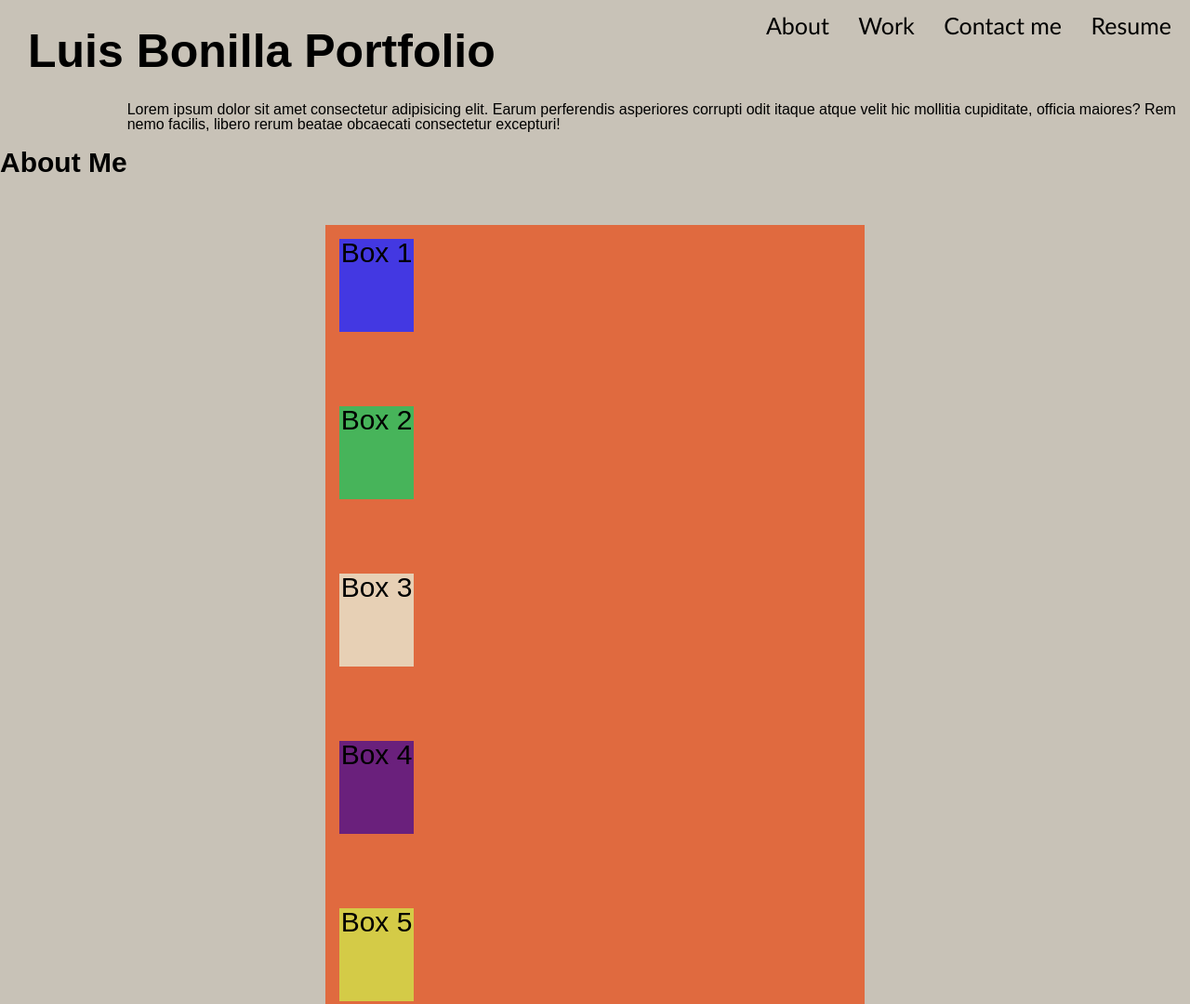
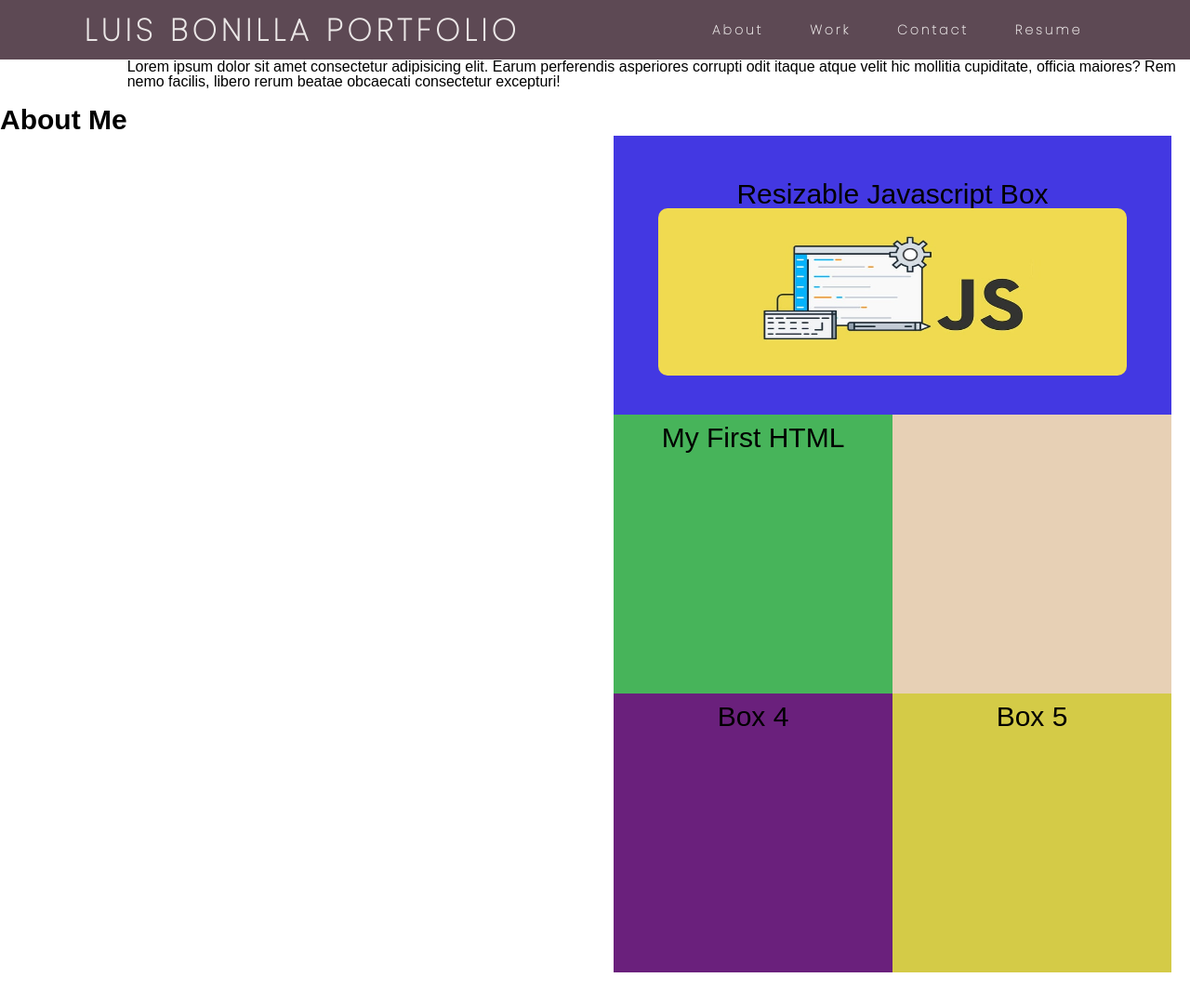
Before and after one commit to LuisBonilla89/Homework-2, a plain HTML site: page index.html in a window 1280 px wide. Shown: the top 1080 px of the page at 93% size. After the commit the page ends 1046 px from the top, so only its background shows below. Drawn offline with Linux system fonts and the light colour scheme.

Commit message:
partial-progress

```diff
--- a/assets/style.css
+++ b/assets/style.css
@@ -1,19 +1,41 @@
-body {
-  background-color: rgb(200, 194, 183);
+* {
+  margin: 0px;
+  padding: 0px;
+  box-sizing: border-box;
 }
 
-.gradient-tittle {
-  background-color: red;
-  background-image: linear-gradient(45deg, #f3ec78, #af4261);
-  background-size: 100%;
-  background-repeat: repeat;
-}
-header h1 {
-  display: inline-block;
-  padding: 30px;
-  font-size: 50px;
+body {
 }
 
+nav {
+  display: flex;
+  justify-content: space-around;
+  align-items: center;
+  min-height: 8vh;
+  background-color: #5d4954;
+  font-family: "Poppins", sans-serif;
+}
+
+.logo {
+  color: rgb(235, 231, 231);
+  text-transform: uppercase;
+  letter-spacing: 5px;
+  font-size: 22px;
+}
+
+.nav-links {
+  display: flex;
+  justify-content: space-around;
+  width: 35%;
+}
+
+.nav-links a {
+  color: rgb(235, 231, 231);
+  text-decoration: none;
+  letter-spacing: 3px;
+  font-weight: bold;
+  font-size: 14px;
+}
 h2 {
   margin-top: 50px;
   font-size: 30px;
@@ -25,28 +47,12 @@ h2 {
   margin-bottom: 50px;
 }
 
-.navigation {
-  padding-top: 15px;
+.grid-container {
+  display: grid;
+  float: right;
   margin-right: 20px;
-  float: right;
-  font-family: "Gill Sans", "Gill Sans MT", Calibri, "Trebuchet MS", sans-serif;
-  font-size: 25px;
-}
-
-.navigation ul {
-  list-style-type: none;
-}
-
-.navigation ul li {
-  display: inline-block;
-  margin-left: 25px;
-}
-
-.grid-container {
-  margin: 100px 350px 150px;
-  background-color: rgb(224, 106, 63);
-  height: 900px;
-  display: grid;
+  grid-template-columns: 300px 300px;
+  grid-template-rows: 300px 300px 300px;
 }
 
 .item-1,
@@ -57,14 +63,17 @@ h2 {
   color: black;
   font-size: 30px;
   text-align: center;
-  width: 80px;
-  height: 100px;
-  margin: 15px;
+  padding-top: 10px;
 }
-
+img {
+  width: 100%;
+  height: 180px;
+  border-radius: 10px;
+}
 .item-1 {
   background: rgb(67, 56, 226);
-  display: grid;
+  grid-column: 1/3;
+  padding: 3rem;
 }
 
 .item-2 {
--- a/index.html
+++ b/index.html
@@ -4,17 +4,25 @@
     <meta charset="UTF-8">
     <meta name="viewport" content="width=device-width, initial-scale=1.0">
     <title>Luis Portfolio</title>
+    <link rel="preconnect" href="https://fonts.gstatic.com">
+    <link href="https://fonts.googleapis.com/css2?family=Poppins:wght@100&family=Roboto&display=swap" rel="stylesheet">
     <link rel="stylesheet" href="assets/reset.css"/>
     <link rel="stylesheet" href="./assets/style.css"/>
 </head>
 <header>
-    <h1 class="Gradient-tittle">Luis Bonilla Portfolio</h1>
-    <nav class="navigation">
-        <ul>
-            <li><a ref="#About">About</a></li>
-            <li><a ref="#Work">Work</a></li>
-            <li><a ref="#Contact me">Contact me</a></li>
-            <li><a ref="#Resume">Resume</a></li>
+    <nav>
+     <div class="logo">
+            <h1>Luis Bonilla Portfolio</h1>
+     </div>
+          <ul class="nav-links">
+             <li><a href="#">About</a>
+             </li>
+             <li><a href="#">Work</a>
+             </li>
+             <li><a href="#">Contact</a>
+             </li>
+             <li><a href="#">Resume</a>
+             </li>
           </ul>
     </nav>
 </header>
@@ -22,16 +30,25 @@
         <section class=About-me>
              <h2 class="tittle-about">About Me</h2>
              <p class="bio">Lorem ipsum dolor sit amet consectetur adipisicing elit. Earum perferendis asperiores corrupti odit itaque atque velit hic mollitia cupiditate, officia maiores? Rem nemo facilis, libero rerum beatae obcaecati consectetur excepturi!</p>
-
          </section>
 
   <div class="grid-container">
-        <div class="item-1">Box 1</div>
-        <div class="item-2">Box 2</div>
-        <div class="item-3">Box 3</div>
+         <div class="item-1">
+             <p>Resizable Javascript Box</p>
+             <img src="./images/Javascript.jpg" alt="Java">
+         </div>
+         <div class="item-2">
+             <p>My First HTML</p>
+         </div>
+         <div class="item-3">
+
+         </div>
          <div class="item-4">Box 4</div>
          <div class="item-5">Box 5</div>
+
+
         </div>
+
 
 
 
```
Also changed, not shown: images/Javascript.jpg (added), images/Project-1.png (added), 2 other files. Lines whose indentation alone changed are shown as unchanged.
